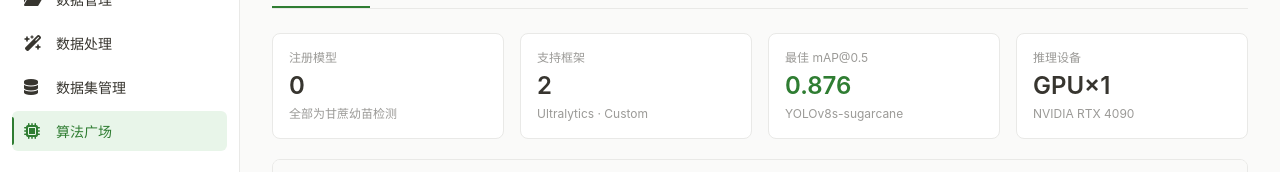
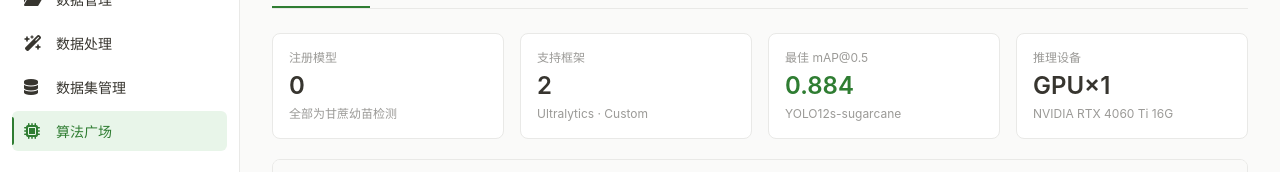
Before and after one commit to luoqianshi/UAV-Visual-Intelligence-System-in-Agriculture, a Vue app in the folder frontend/: page /algo/models in a window 1280 px wide. Shown: the part 154-326 px from the top of the page. Built offline with nearby package versions, Linux system fonts and the light colour scheme; no server answers.

Commit message:
chore(frontend): 更新页面标题与算法模型展示信息
1. 将页面标题从"田间智监 · UAV 智能监测管理"改为"低空智瞰"
2. 更新模型mAP值为0.884，将YOLOv8s-sugarcane更换为YOLO12s-sugarcane
3. 更新推理设备为NVIDIA RTX 4060 Ti 16G

```diff
--- a/frontend/index.html
+++ b/frontend/index.html
@@ -3,7 +3,7 @@
   <head>
     <meta charset="UTF-8" />
     <meta name="viewport" content="width=device-width, initial-scale=1.0" />
-    <title>田间智监 · UAV 智能监测管理</title>
+    <title>低空智瞰</title>
     <link
       rel="stylesheet"
       href="https://cdnjs.cloudflare.com/ajax/libs/font-awesome/6.4.2/css/all.min.css"
--- a/frontend/src/views/algo/Models.vue
+++ b/frontend/src/views/algo/Models.vue
@@ -64,13 +64,13 @@ async function onSwitch(m: ModelConfig) {
       </div>
       <div class="bg-white border border-surface-border rounded-card p-4">
         <div class="text-xs text-ink-tertiary">最佳 mAP@0.5</div>
-        <div class="text-2xl font-semibold text-brand-700 mt-1">0.876</div>
-        <div class="text-xs text-ink-tertiary mt-1">YOLOv8s-sugarcane</div>
+        <div class="text-2xl font-semibold text-brand-700 mt-1">0.884</div>
+        <div class="text-xs text-ink-tertiary mt-1">YOLO12s-sugarcane</div>
       </div>
       <div class="bg-white border border-surface-border rounded-card p-4">
         <div class="text-xs text-ink-tertiary">推理设备</div>
         <div class="text-2xl font-semibold text-ink-primary mt-1">GPU×1</div>
-        <div class="text-xs text-ink-tertiary mt-1">NVIDIA RTX 4090</div>
+        <div class="text-xs text-ink-tertiary mt-1">NVIDIA RTX 4060 Ti 16G</div>
       </div>
     </div>
 
```
